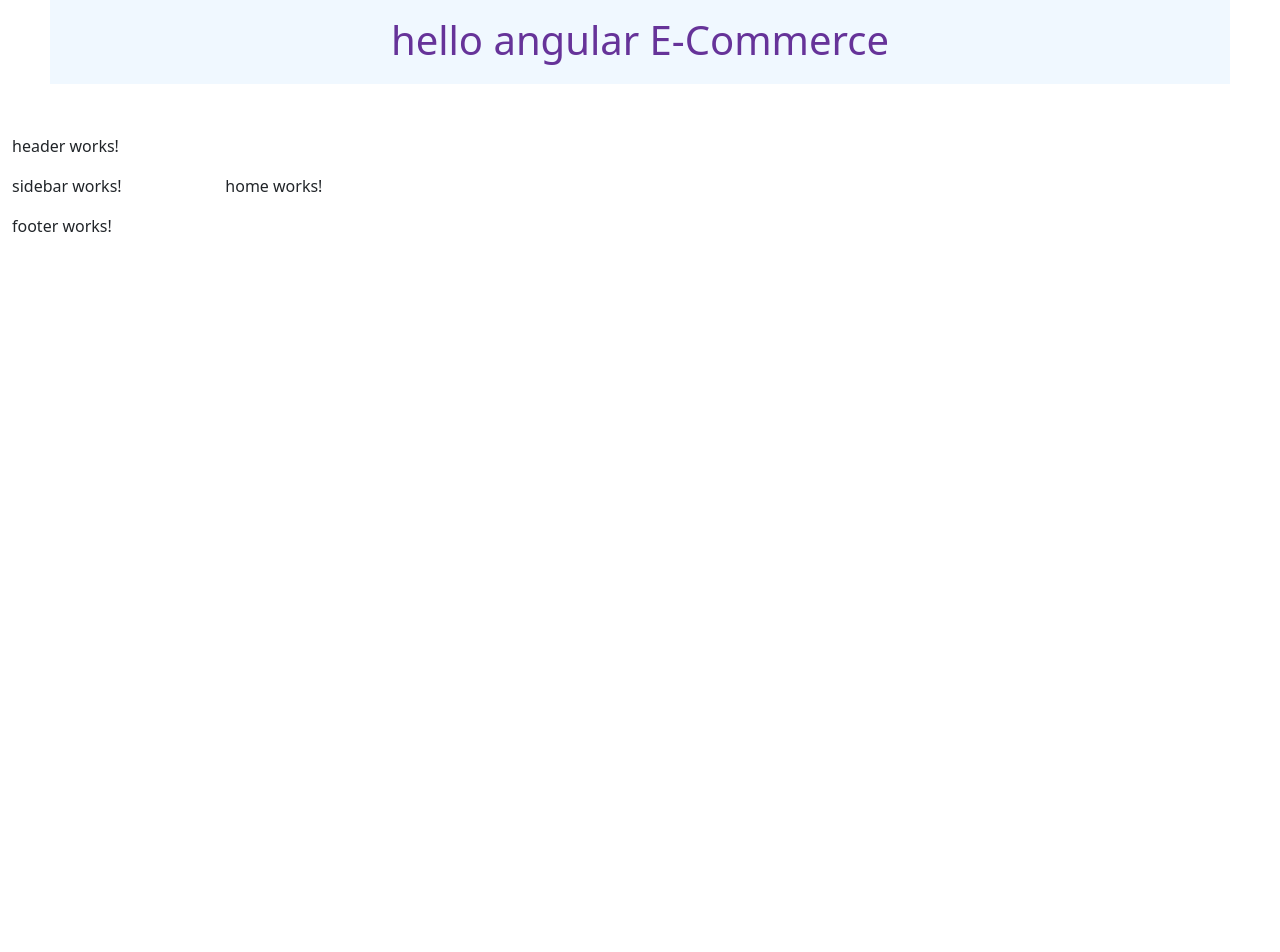
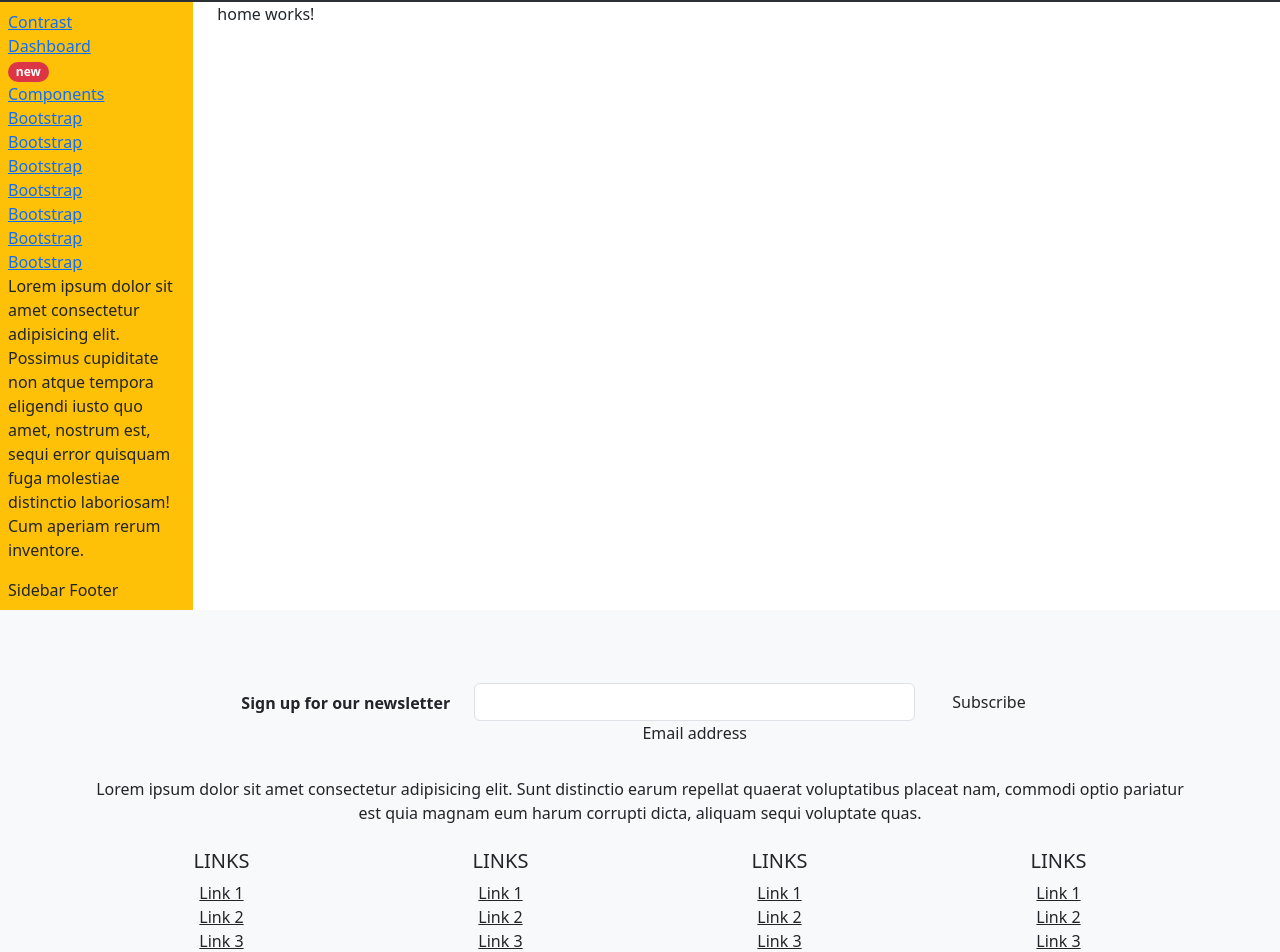
Before and after one commit to ahmed-mohsen966/E-Commerce-Demo, an Angular app: page / in a window 1280 px wide. Shown: the part 54-1006 px from the top of the page. Before the commit the page ends 800 px from the top, so only its background shows below. Built offline with nearby package versions, Linux system fonts and the light colour scheme.

Commit message:
add content to main components

```diff
--- a/src/app/Components/footer/footer.component.html
+++ b/src/app/Components/footer/footer.component.html
@@ -1 +1,181 @@
-<p>footer works!</p>
+<!-- Footer -->
+<footer class="bg-body-tertiary text-center">
+  <!-- Grid container -->
+  <div class="container p-4">
+    <!-- Section: Social media -->
+    <section class="mb-4">
+      <!-- Facebook -->
+      <a data-mdb-ripple-init class="btn btn-outline btn-floating m-1" href="#!" role="button"><i
+          class="fab fa-facebook-f"></i></a>
+
+      <!-- Twitter -->
+      <a data-mdb-ripple-init class="btn btn-outline btn-floating m-1" href="#!" role="button"><i
+          class="fab fa-twitter"></i></a>
+
+      <!-- Google -->
+      <a data-mdb-ripple-init class="btn btn-outline btn-floating m-1" href="#!" role="button"><i
+          class="fab fa-google"></i></a>
+
+      <!-- Instagram -->
+      <a data-mdb-ripple-init class="btn btn-outline btn-floating m-1" href="#!" role="button"><i
+          class="fab fa-instagram"></i></a>
+
+      <!-- Linkedin -->
+      <a data-mdb-ripple-init class="btn btn-outline btn-floating m-1" href="#!" role="button"><i
+          class="fab fa-linkedin-in"></i></a>
+
+      <!-- Github -->
+      <a data-mdb-ripple-init class="btn btn-outline btn-floating m-1" href="#!" role="button"><i
+          class="fab fa-github"></i></a>
+    </section>
+    <!-- Section: Social media -->
+
+    <!-- Section: Form -->
+    <section class="">
+      <form action="">
+        <!--Grid row-->
+        <div class="row d-flex justify-content-center">
+          <!--Grid column-->
+          <div class="col-auto">
+            <p class="pt-2">
+              <strong>Sign up for our newsletter</strong>
+            </p>
+          </div>
+          <!--Grid column-->
+
+          <!--Grid column-->
+          <div class="col-md-5 col-12">
+            <!-- Email input -->
+            <div data-mdb-input-init class="form-outline mb-4">
+              <input type="email" id="form5Example24" class="form-control" />
+              <label class="form-label" for="form5Example24">Email address</label>
+            </div>
+          </div>
+          <!--Grid column-->
+
+          <!--Grid column-->
+          <div class="col-auto">
+            <!-- Submit button -->
+            <button data-mdb-ripple-init type="submit" class="btn btn-outline mb-4">
+              Subscribe
+            </button>
+          </div>
+          <!--Grid column-->
+        </div>
+        <!--Grid row-->
+      </form>
+    </section>
+    <!-- Section: Form -->
+
+    <!-- Section: Text -->
+    <section class="mb-4">
+      <p>
+        Lorem ipsum dolor sit amet consectetur adipisicing elit. Sunt distinctio earum
+        repellat quaerat voluptatibus placeat nam, commodi optio pariatur est quia magnam eum
+        harum corrupti dicta, aliquam sequi voluptate quas.
+      </p>
+    </section>
+    <!-- Section: Text -->
+
+    <!-- Section: Links -->
+    <section class="">
+      <!--Grid row-->
+      <div class="row">
+        <!--Grid column-->
+        <div class="col-lg-3 col-md-6 mb-4 mb-md-0">
+          <h5 class="text-uppercase">Links</h5>
+
+          <ul class="list-unstyled mb-0">
+            <li>
+              <a class="text-body" href="#!">Link 1</a>
+            </li>
+            <li>
+              <a class="text-body" href="#!">Link 2</a>
+            </li>
+            <li>
+              <a class="text-body" href="#!">Link 3</a>
+            </li>
+            <li>
+              <a class="text-body" href="#!">Link 4</a>
+            </li>
+          </ul>
+        </div>
+        <!--Grid column-->
+
+        <!--Grid column-->
+        <div class="col-lg-3 col-md-6 mb-4 mb-md-0">
+          <h5 class="text-uppercase">Links</h5>
+
+          <ul class="list-unstyled mb-0">
+            <li>
+              <a class="text-body" href="#!">Link 1</a>
+            </li>
+            <li>
+              <a class="text-body" href="#!">Link 2</a>
+            </li>
+            <li>
+              <a class="text-body" href="#!">Link 3</a>
+            </li>
+            <li>
+              <a class="text-body" href="#!">Link 4</a>
+            </li>
+          </ul>
+        </div>
+        <!--Grid column-->
+
+        <!--Grid column-->
+        <div class="col-lg-3 col-md-6 mb-4 mb-md-0">
+          <h5 class="text-uppercase">Links</h5>
+
+          <ul class="list-unstyled mb-0">
+            <li>
+              <a class="text-body" href="#!">Link 1</a>
+            </li>
+            <li>
+              <a class="text-body" href="#!">Link 2</a>
+            </li>
+            <li>
+              <a class="text-body" href="#!">Link 3</a>
+            </li>
+            <li>
+              <a class="text-body" href="#!">Link 4</a>
+            </li>
+          </ul>
+        </div>
+        <!--Grid column-->
+
+        <!--Grid column-->
+        <div class="col-lg-3 col-md-6 mb-4 mb-md-0">
+          <h5 class="text-uppercase">Links</h5>
+
+          <ul class="list-unstyled mb-0">
+            <li>
+              <a class="text-body" href="#!">Link 1</a>
+            </li>
+            <li>
+              <a class="text-body" href="#!">Link 2</a>
+            </li>
+            <li>
+              <a class="text-body" href="#!">Link 3</a>
+            </li>
+            <li>
+              <a class="text-body" href="#!">Link 4</a>
+            </li>
+          </ul>
+        </div>
+        <!--Grid column-->
+      </div>
+      <!--Grid row-->
+    </section>
+    <!-- Section: Links -->
+  </div>
+  <!-- Grid container -->
+
+  <!-- Copyright -->
+  <div class="text-center p-3" style="background-color: rgba(0, 0, 0, 0.05);">
+    © 2020 Copyright:
+    <a class="text-reset fw-bold" href="https://mdbootstrap.com/">MDBootstrap.com</a>
+  </div>
+  <!-- Copyright -->
+</footer>
+<!-- Footer -->
--- a/src/app/Components/header/header.component.html
+++ b/src/app/Components/header/header.component.html
@@ -1 +1,25 @@
-<p>header works!</p>
+<nav class="navbar navbar-expand-lg bg-body-tertiary" data-bs-theme="dark">
+  <div class="container-fluid">
+    <a class="navbar-brand" href="#">Navbar</a>
+    <button class="navbar-toggler" type="button" data-bs-toggle="collapse" data-bs-target="#navbarNav"
+      aria-controls="navbarNav" aria-expanded="false" aria-label="Toggle navigation">
+      <span class="navbar-toggler-icon"></span>
+    </button>
+    <div class="collapse navbar-collapse" id="navbarNav">
+      <ul class="navbar-nav">
+        <li class="nav-item">
+          <a class="nav-link active" aria-current="page" href="#">Home</a>
+        </li>
+        <li class="nav-item">
+          <a class="nav-link" href="#">Features</a>
+        </li>
+        <li class="nav-item">
+          <a class="nav-link" href="#">Pricing</a>
+        </li>
+        <li class="nav-item">
+          <a class="nav-link disabled" aria-disabled="true">Disabled</a>
+        </li>
+      </ul>
+    </div>
+  </div>
+</nav>
--- a/src/app/Components/sidebar/sidebar.component.html
+++ b/src/app/Components/sidebar/sidebar.component.html
@@ -1 +1,73 @@
-<p>sidebar works!</p>
+<div class="sidebar bg-warning p-2" role="cdb-sidebar">
+  <div class="sidebar-container">
+    <div class="sidebar-header">
+      <a class="sidebar-brand">Contrast</a>
+      <a class="sidebar-toggler"><i class="fa fa-bars"></i></a>
+    </div>
+    <div class="sidebar-nav">
+      <div class="sidenav">
+        <a class="sidebar-item">
+          <div class="sidebar-item-content">
+            <i class="fa fa-th-large sidebar-icon sidebar-icon-lg"></i>
+            <span>Dashboard</span>
+            <div class="suffix">
+              <div class="badge rounded-pill bg-danger">new</div>
+            </div>
+          </div>
+        </a>
+        <a class="sidebar-item">
+          <div class="sidebar-item-content">
+            <i class="fa fa-sticky-note sidebar-icon"></i>
+            <span>Components</span>
+          </div>
+        </a>
+        <a class="sidebar-item">
+          <div class="sidebar-item-content">
+            <i class="fa fa-sticky-note sidebar-icon"></i>
+            <span>Bootstrap</span>
+          </div>
+        </a>
+        <a class="sidebar-item">
+          <div class="sidebar-item-content">
+            <i class="fa fa-sticky-note sidebar-icon"></i>
+            <span>Bootstrap</span>
+          </div>
+        </a>
+        <a class="sidebar-item">
+          <div class="sidebar-item-content">
+            <i class="fa fa-sticky-note sidebar-icon"></i>
+            <span>Bootstrap</span>
+          </div>
+        </a>
+        <a class="sidebar-item">
+          <div class="sidebar-item-content">
+            <i class="fa fa-sticky-note sidebar-icon"></i>
+            <span>Bootstrap</span>
+          </div>
+        </a>
+        <a class="sidebar-item">
+          <div class="sidebar-item-content">
+            <i class="fa fa-sticky-note sidebar-icon"></i>
+            <span>Bootstrap</span>
+          </div>
+        </a>
+        <a class="sidebar-item">
+          <div class="sidebar-item-content">
+            <i class="fa fa-sticky-note sidebar-icon"></i>
+            <span>Bootstrap</span>
+          </div>
+        </a>
+        <a class="sidebar-item">
+          <div class="sidebar-item-content">
+            <i class="fa fa-sticky-note sidebar-icon"></i>
+            <span>Bootstrap</span>
+          </div>
+        </a>
+        <p>Lorem ipsum dolor sit amet consectetur adipisicing elit. Possimus cupiditate non atque tempora eligendi iusto
+          quo amet, nostrum est, sequi error quisquam fuga molestiae distinctio laboriosam! Cum aperiam rerum inventore.
+        </p>
+      </div>
+      <div class="sidebar-footer">Sidebar Footer</div>
+    </div>
+  </div>
+</div>
--- a/src/app/app.component.html
+++ b/src/app/app.component.html
@@ -1,10 +1,9 @@
-<h1>hello angular {{title}}</h1>
+<app-header></app-header>
 
-<div class="container-fluid">
-  <app-header></app-header>
+<div class="container-fluid g-0">
   <section class="row">
     <app-sidebar class="col-2"></app-sidebar>
     <app-home class="col-10"></app-home>
   </section>
-  <app-footer></app-footer>
 </div>
+<app-footer></app-footer>
```
